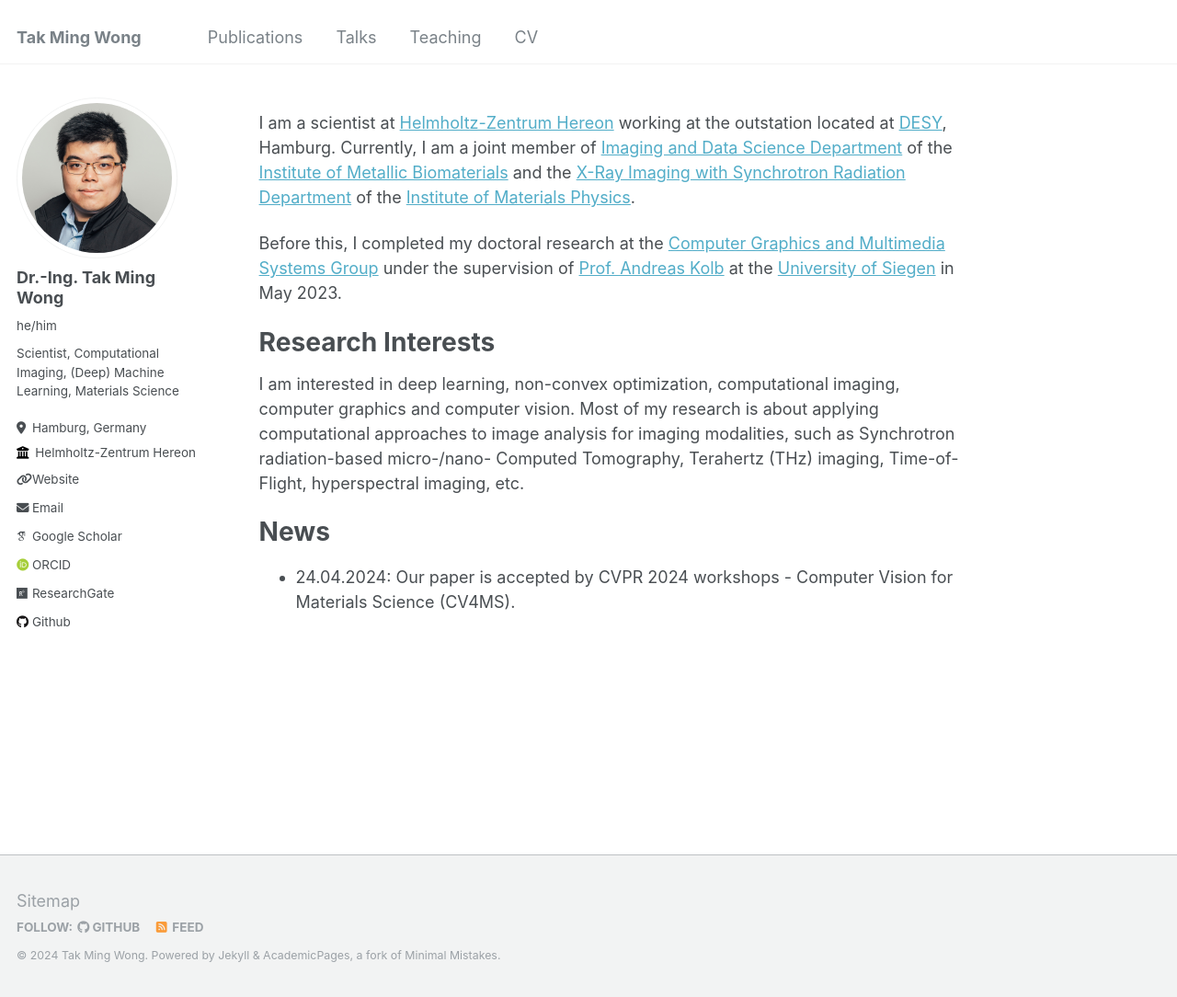
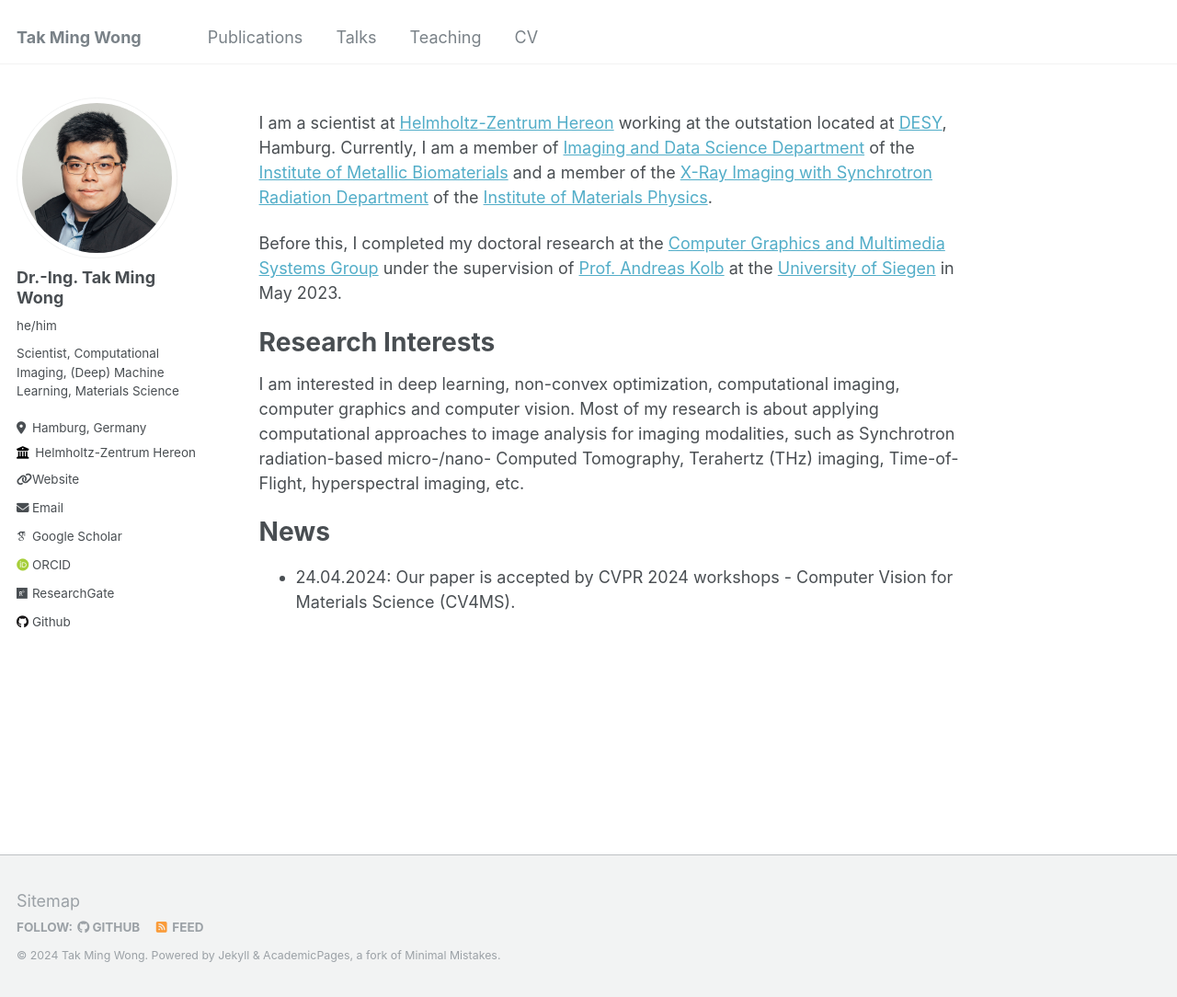
Before and after one commit to tak-wong/tak-wong.github.io, a Jekyll site: the page built from _pages/about.md, in a window 1280 px wide and 1084 px high. Shown: the whole window at 92% size. Built offline with Jekyll 4.4.1, drawn with Linux system fonts in a browser that asks for light colours; some web fonts are replaced.

Commit message:
Update basic information

```diff
--- a/_pages/about.md
+++ b/_pages/about.md
@@ -8,7 +8,7 @@ redirect_from:
 ---
 
 I am a scientist at [Helmholtz-Zentrum Hereon](https://www.hereon.de/index.php.en) working at the outstation located at [DESY](https://www.desy.de/index_eng.html), Hamburg.
-Currently, I am a joint member of [Imaging and Data Science Department](https://www.hereon.de/institutes/metallic_biomaterials/imaging_and_data_science/index.php.en) of the [Institute of Metallic Biomaterials](https://www.hereon.de/institutes/metallic_biomaterials/index.php.en) and the [X-Ray Imaging with Synchrotron Radiation Department](https://www.hereon.de/institutes/materials_physics/team/index.php.en) of the [Institute of Materials Physics](https://www.hereon.de/institutes/materials_physics/index.php.en).
+Currently, I am a member of [Imaging and Data Science Department](https://www.hereon.de/institutes/metallic_biomaterials/imaging_and_data_science/index.php.en) of the [Institute of Metallic Biomaterials](https://www.hereon.de/institutes/metallic_biomaterials/index.php.en) and a member of the [X-Ray Imaging with Synchrotron Radiation Department](https://www.hereon.de/institutes/materials_physics/team/index.php.en) of the [Institute of Materials Physics](https://www.hereon.de/institutes/materials_physics/index.php.en).
 
 Before this, I completed my doctoral research at the [Computer Graphics and Multimedia Systems Group](https://www.cg.informatik.uni-siegen.de/en) under the supervision of [Prof. Andreas Kolb](https://www.cg.informatik.uni-siegen.de/en/kolb-andreas) at the [University of Siegen](https://www.uni-siegen.de) in May 2023.
 
```
